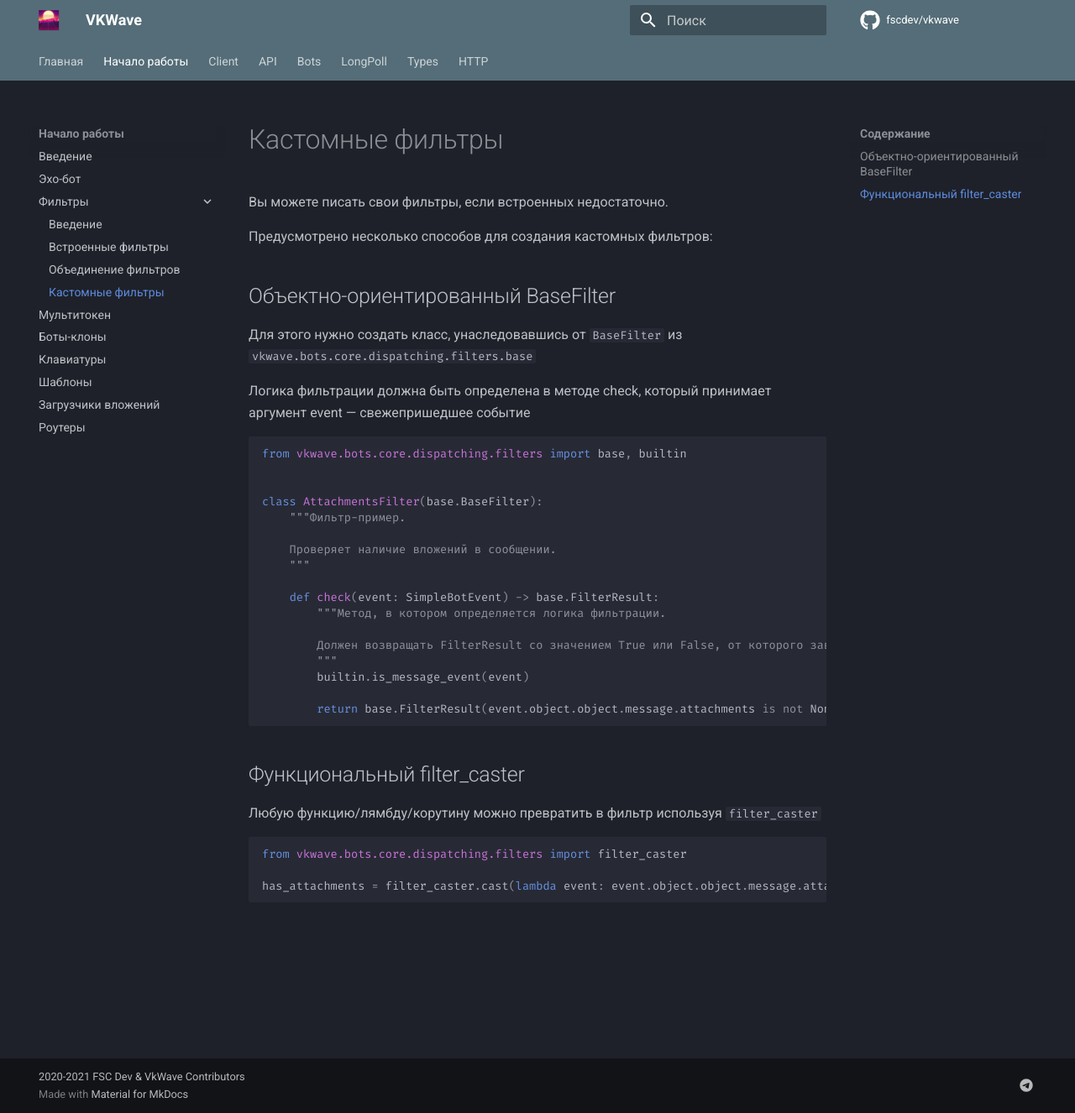
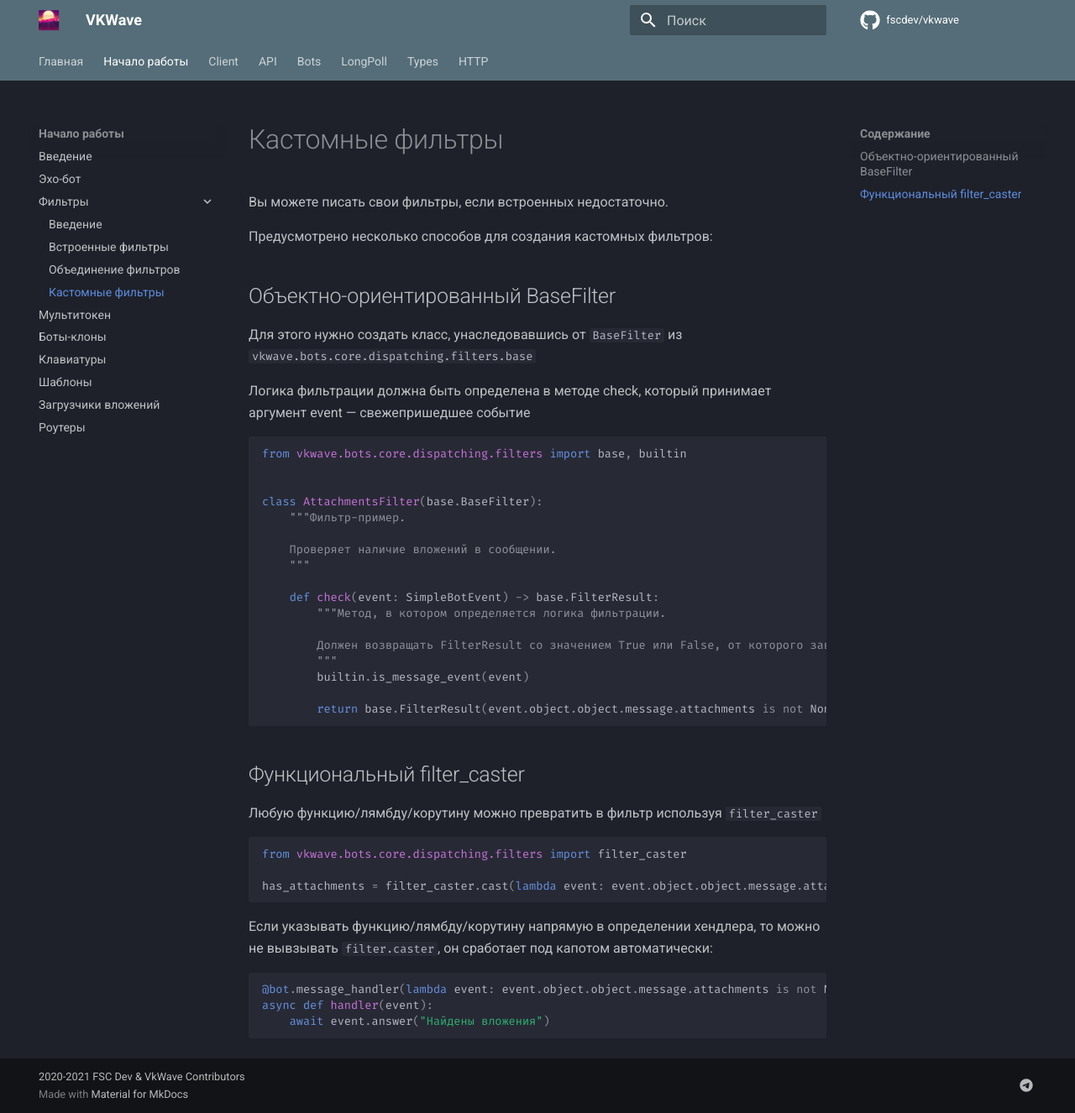
Before and after one commit to prostomarkeloff/vkwave, an MkDocs documentation site: the page built from docs/getting_started/filters/custom.md, in a window 1280 px wide and 1326 px high. Shown: the whole window at 84% size. Built offline with MkDocs 1.6.1 and Material for MkDocs 9.7.7, drawn with Linux system fonts in a browser that asks for light colours; comment, search, counter and statistics services are not loaded.

Commit message:
Add little note to custom filters.

````diff
--- a/docs/getting_started/filters/custom.md
+++ b/docs/getting_started/filters/custom.md
@@ -41,3 +41,11 @@ from vkwave.bots.core.dispatching.filters import filter_caster
 has_attachments = filter_caster.cast(lambda event: event.object.object.message.attachments is not None)
 
 ```
+
+Если указывать функцию/лямбду/корутину напрямую в определении хендлера, то можно не вывзывать `filter.caster`, он сработает под капотом автоматически:
+
+``` python
+@bot.message_handler(lambda event: event.object.object.message.attachments is not None)
+async def handler(event):
+    await event.answer("Найдены вложения")
+```
````
